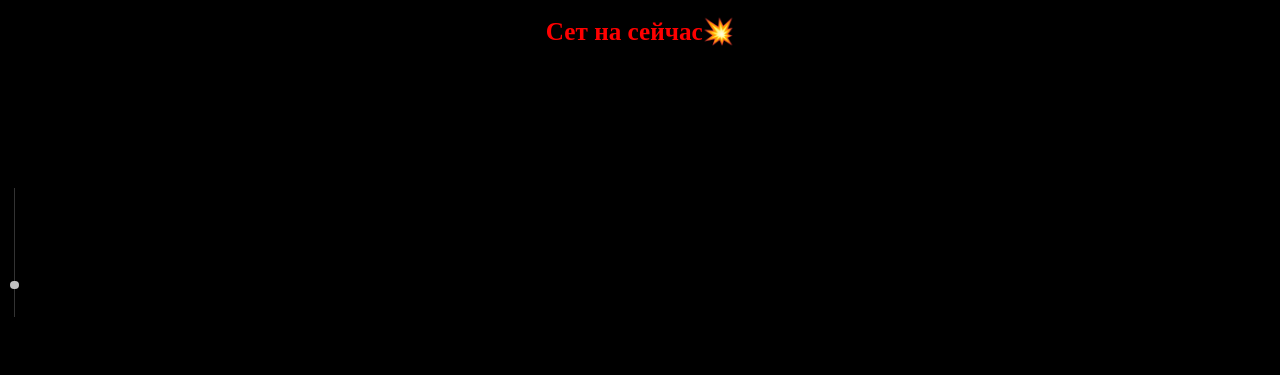
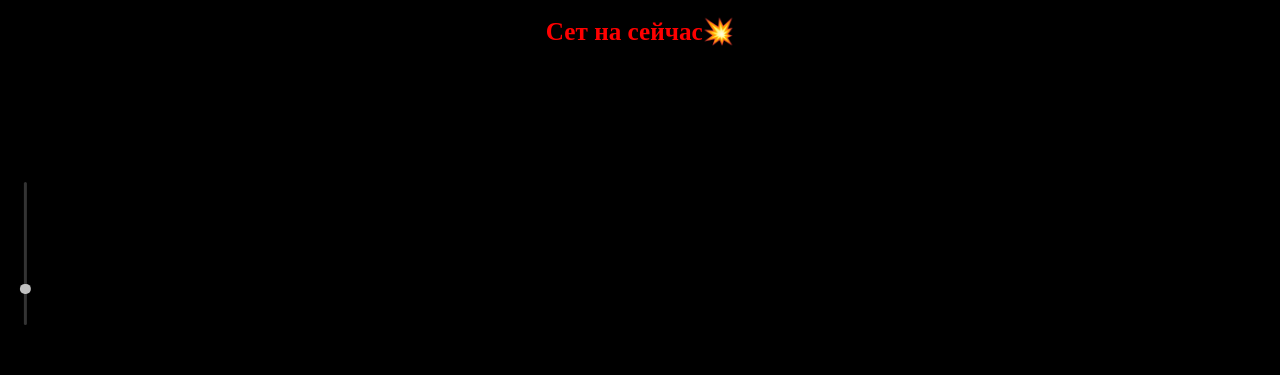
Before and after one commit to someTrickyCase/GoLive, a React (Vite) app: page / in a window 1280 px wide. Both pictures are taken after a click on the button 1233 px from the left and 753 px from the top of the page. Shown: the top 375 px of the page. Built offline with nearby package versions, Linux system fonts and the light colour scheme; a web font is replaced by a local one.

Commit message:
data file updated. truing ti fix Scroll issue

```diff
--- a/src/components/FontSizeBar/FontSizeBar.css
+++ b/src/components/FontSizeBar/FontSizeBar.css
@@ -1,17 +1,21 @@
 .font-size-bar {
   position: absolute;
   transform: rotate(-90deg);
-  left: -6rem;
+  left: -5.5rem;
   top: 30rem;
 
   -webkit-appearance: none;
   appearance: none;
   background: rgba(255, 255, 255, 0.2);
   cursor: pointer;
-  height: 1px;
+  height: 3px;
 
   overflow: visible;
   z-index: 10000;
+
+  border-radius: 3px;
+
+  width: 17rem;
 }
 
 .font-size-bar:focus {
@@ -22,9 +26,9 @@
   -webkit-appearance: none;
   appearance: none;
   background-color: #c0c0c0;
-  border-radius: 0.5rem;
-  height: 1rem;
-  width: 1rem;
+  border-radius: 0.6rem;
+  height: 1.2rem;
+  width: 1.2rem;
 }
 
 .font-size-bar:focus::-webkit-slider-thumb {
--- a/src/components/SongsList/SongsList.css
+++ b/src/components/SongsList/SongsList.css
@@ -12,13 +12,14 @@ section {
 }
 
 .songs-list-section {
-    /* height: auto !important; */
+    height: auto;
     width: 100vw;
 
     display: flex;
     flex-direction: column;
     justify-content: start;
     align-items: center;
+    /* overflow-y: scroll; */
 }
 
 .songs-list-section h1{
@@ -30,16 +31,18 @@ section {
 }
 
 .scrollable-inner {
+    /* position: absolute; */
+    /* top: 7rem; */
     width: 100%;
+    height: auto;
     overflow-y: scroll;
-    height: auto;
 
     font-size: 3.2rem;
 }
 
 .song-name{
     border: none;
-    height: auto;
+    height: 3.6rem;
     width: 100%;
     padding-left:4rem ;
 
--- a/src/data/data.js
+++ b/src/data/data.js
@@ -51,6 +51,23 @@ if (localStorage.getItem("data") && localStorage.length > 1) {
     { songName: "Мухожук", keyOf: "Am" },
 
     { songName: "Аккумулятор", keyOf: "Bm" },
+    { songName: "Белые розы", keyOf: "Am" },
+    { songName: "Летящей походкой", keyOf: "Dm" },
+    { songName: "Видели Ночь", keyOf: "" },
+    { songName: "Танцуй", keyOf: "Gm" },
+    { songName: "Ресницы", keyOf: "F#m" },
+    { songName: "ПТСЛ", keyOf: "Am" },
+    { songName: "Мое сердце", keyOf: "D" },
+    { songName: "Нон стоп", keyOf: "C#m" },
+    { songName: "Медлячок", keyOf: "Bm" },
+    { songName: "Юность", keyOf: "Fm" },
+    { songName: "Максим", keyOf: "Bm" },
+    { songName: "Ром", keyOf: "Cm" },
+    { songName: "Салют Вера", keyOf: "Abm" },
+    { songName: "Ночь", keyOf: "Dm" },
+    { songName: "I Wanna Be Your Slave", keyOf: "C#m" },
+    { songName: "Sunny", keyOf: "Bm" },
+    { songName: "Song 2", keyOf: "" },
   ];
 }
 export { DATA };
```
